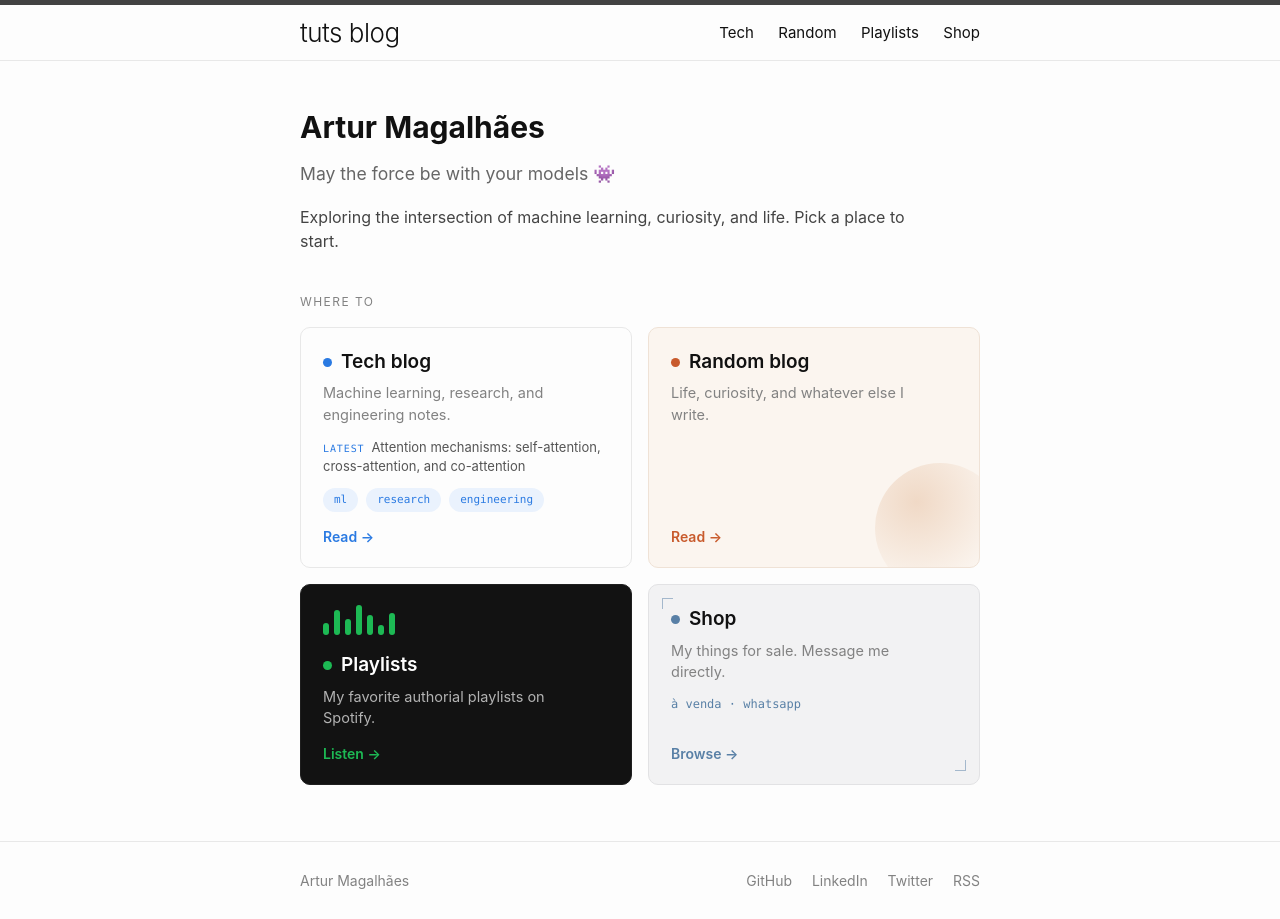
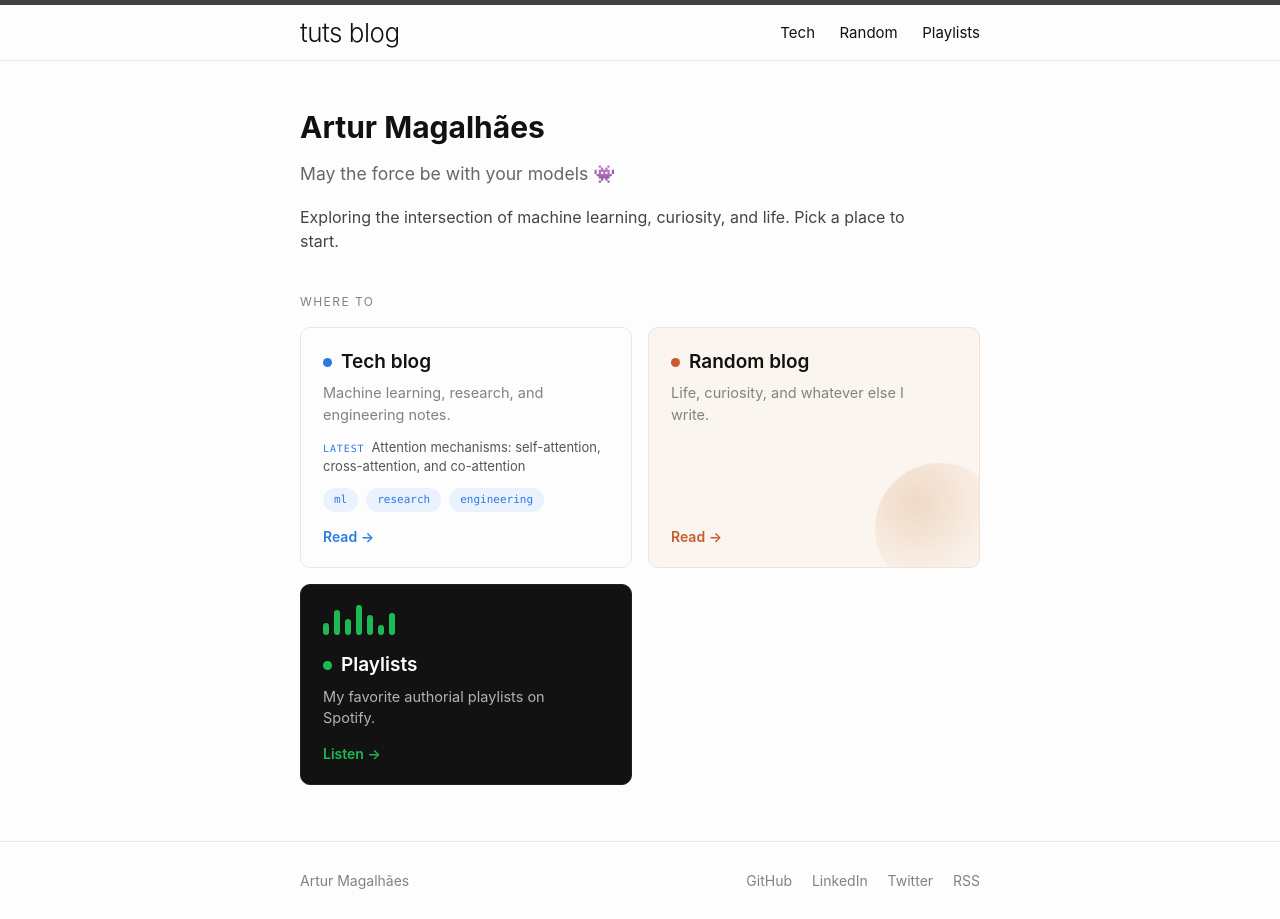
Before and after one commit to tutss/tutss.github.io, a Jekyll site: the page built from index.html, in a window 1280 px wide. Built offline with Jekyll 4.4.1, drawn with Linux system fonts in a browser that asks for light colours.

Commit message:
Remove work history and phone number, disable shop
- Drop employer mentions from the about page, homepage lede and site description
- Remove the commented email and the WhatsApp number from _config.yml
- Disable /shop/ with published: false and remove its links
- Delete _docs/anniversary-spec.md

Co-Authored-By: Claude Opus 5.5 <noreply@anthropic.com>
Claude-Session: https://claude.ai/code/session_01Lfu5AiBWz3p8C4Gb5x5SWe

```diff
--- a/_config.yml
+++ b/_config.yml
@@ -20,7 +20,6 @@
 
 title: tuts blog
 author: Artur Magalhães
-# email:
 description: >- # this means to ignore newlines until "baseurl:"
   Exploring the intersection of machine learning,
   curiosity, and life. I write when inspiration strikes.
@@ -31,10 +30,6 @@ timezone: America/Sao_Paulo
 twitter_username: artmaga23
 github_username:  tutss
 linkedin_username: arturmrsantos
-
-# Shop (/shop) settings. Products live in _data/products.yml.
-shop:
-  whatsapp: "" # WhatsApp number (country + area + number, digits only)
 
 header_pages:
   - about.markdown
--- a/_includes/header.html
+++ b/_includes/header.html
@@ -19,7 +19,6 @@
         <div class="trigger">
           <a class="page-link" href="{{ "/" | relative_url }}">Blog</a>
           <a class="page-link" href="{{ "/playlists/" | relative_url }}">Playlists</a>
-          <a class="page-link" href="{{ "/shop/" | relative_url }}">Shop</a>
         </div>
       </nav>
 
@@ -66,7 +65,6 @@
           <a class="page-link" href="{{ "/tech/" | relative_url }}">Tech</a>
           <a class="page-link" href="{{ "/random/" | relative_url }}">Random</a>
           <a class="page-link" href="{{ "/playlists/" | relative_url }}">Playlists</a>
-          <a class="page-link" href="{{ "/shop/" | relative_url }}">Shop</a>
         </div>
       </nav>
     {%- endif -%}
--- a/index.html
+++ b/index.html
@@ -158,7 +158,6 @@ title: Artur Magalhães
       <a href="{{ '/tech/' | relative_url }}">Tech</a>
       <a href="{{ '/random/' | relative_url }}">Random</a>
       <a href="{{ '/playlists/' | relative_url }}">Playlists</a>
-      <a href="{{ '/shop/' | relative_url }}">Shop</a>
     </nav>
   </div>
 </header>
@@ -198,14 +197,6 @@ title: Artur Magalhães
       <p class="desc">My favorite authorial playlists on Spotify.</p>
       <span class="go">Listen <span class="arrow">&rarr;</span></span>
     </a>
-
-    <a class="card shop" href="{{ '/shop/' | relative_url }}">
-      <i class="corner tl"></i><i class="corner br"></i>
-      <p class="name"><span class="dot"></span>Shop</p>
-      <p class="desc">My things for sale. Message me directly.</p>
-      <div class="meta">à venda · whatsapp</div>
-      <span class="go">Browse <span class="arrow">&rarr;</span></span>
-    </a>
   </div>
 </main>
 
--- a/shop.html
+++ b/shop.html
@@ -1,5 +1,6 @@
 ---
 permalink: /shop/
+published: false
 title: Shop
 sitemap: false
 ---
```
